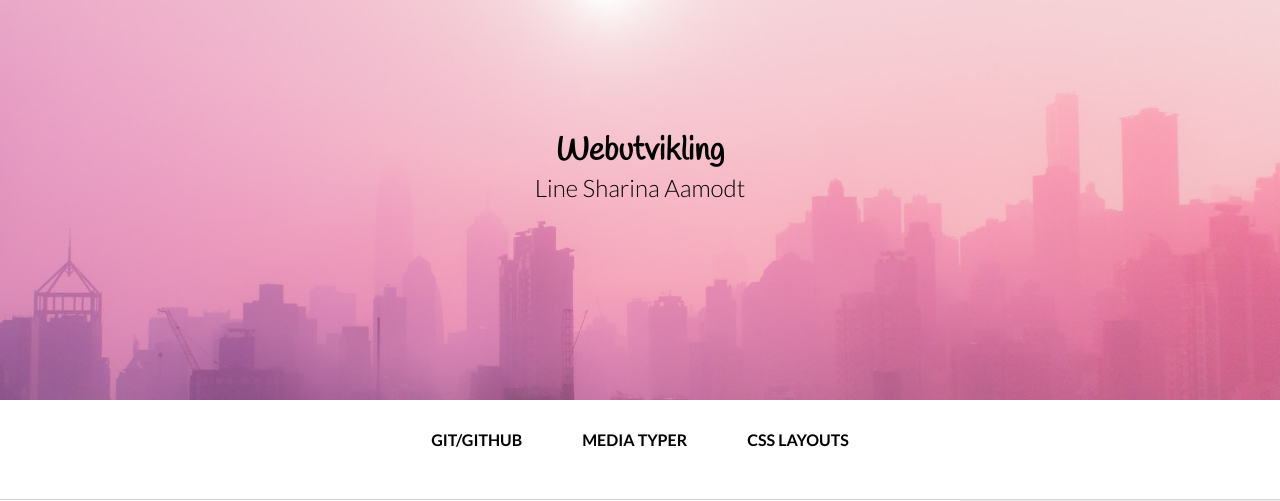
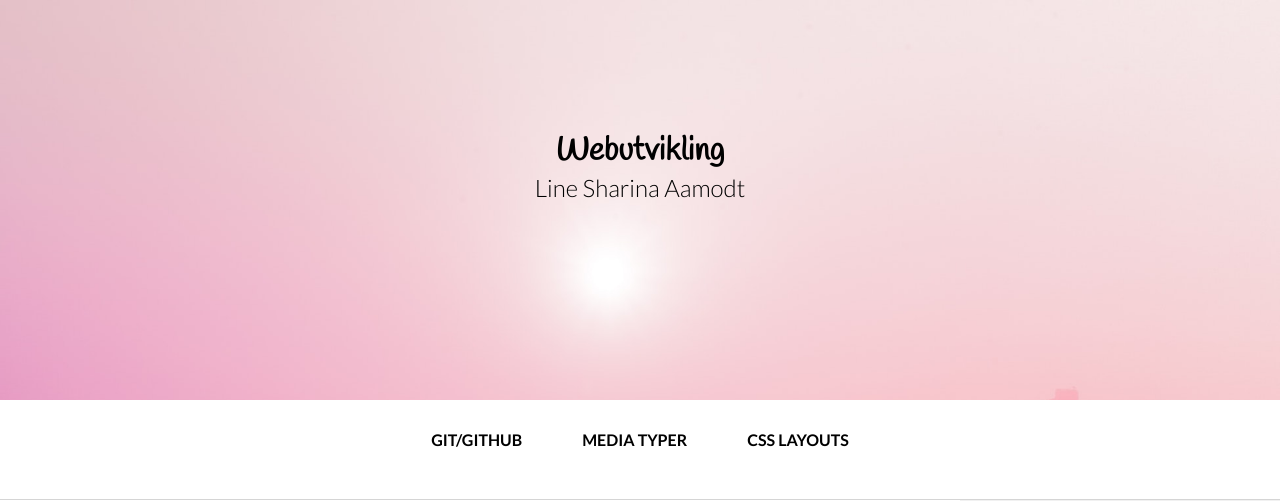
Before and after one commit to linesharina/webutvikling18, a PHP site: page / in a window 1280 px wide. Shown: the top 501 px of the page. Run offline with PHP 8.4, Linux system fonts and the light colour scheme.

Commit message:
Changed position for header img

```diff
--- a/oblig2/css/stylesheet.css
+++ b/oblig2/css/stylesheet.css
@@ -50,7 +50,7 @@ a, p {
 	grid-column: 1/13;
 	background-image: url('../img/header-img.jpg');
 	background-size: cover;
-	background-position: center 65%;
+	background-position: top;
 	background-repeat: no-repeat;
 	text-align: center;
 }
```
